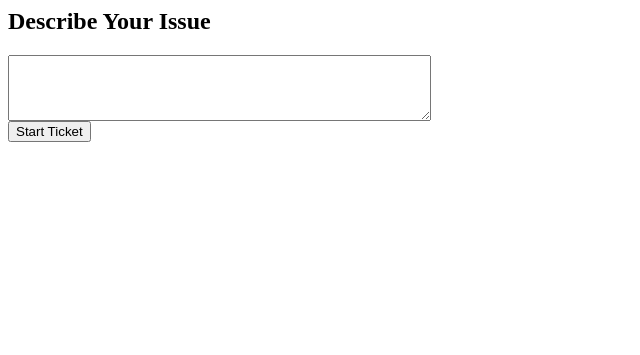
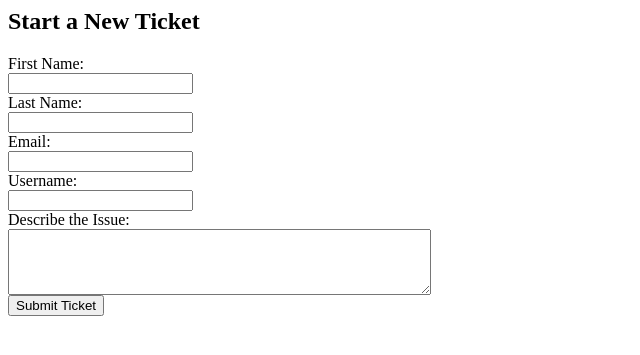
Before and after one commit to Manayethas/LocalAIAssistant-Ticketing, a Flask app: page /start in a window 1280 px wide. Shown: the top 355 px of the page, without its empty margins (0-640 px from the left). Run offline with Flask 3, Linux system fonts and the light colour scheme.

Commit message:
Update start.html

```diff
--- a/app/templates/start.html
+++ b/app/templates/start.html
@@ -1,5 +1,19 @@
-<h2>Describe Your Issue</h2>
+<h2>Start a New Ticket</h2>
 <form method="POST">
-    <textarea name="issue" rows="4" cols="50"></textarea><br>
-    <button type="submit">Start Ticket</button>
+    <label>First Name:</label><br>
+    <input type="text" name="first_name" required><br>
+
+    <label>Last Name:</label><br>
+    <input type="text" name="last_name" required><br>
+
+    <label>Email:</label><br>
+    <input type="email" name="email" required><br>
+
+    <label>Username:</label><br>
+    <input type="text" name="username" required><br>
+
+    <label>Describe the Issue:</label><br>
+    <textarea name="issue" rows="4" cols="50" required></textarea><br>
+
+    <button type="submit">Submit Ticket</button>
 </form>
```
